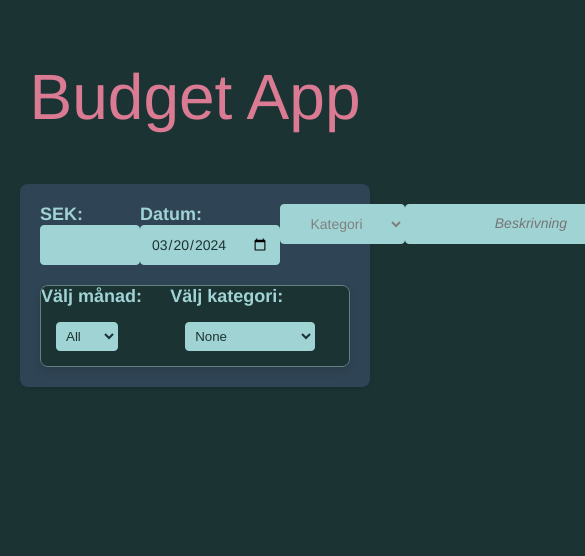
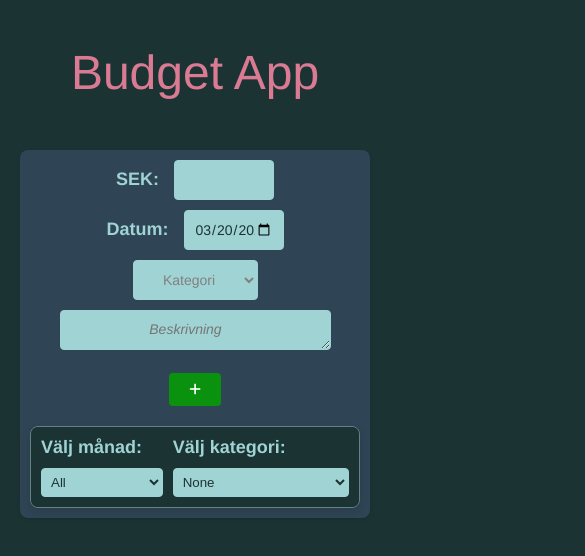
Before and after one commit to sandesa/Frontend_inlamning_4_Vue, a plain HTML site: page src/index.html in a window 390 px wide. Shown: the top 556 px of the page, 585 px wide, since content can reach past the window. Drawn offline with nearby package versions, Linux system fonts and the light colour scheme.

Commit message:
Responsive Tror jag råkade ta bort detta förut, la in det igen.

```diff
--- a/src/style.css
+++ b/src/style.css
@@ -50,9 +50,9 @@ a:hover {
 
 h1 {
   text-align: center;
-  margin-top: 60px;
+  margin-top: 45px;
   margin-bottom: 50px;
-  font-size: 4rem;
+  font-size: 3.5rem;
   font-weight: normal;
   color: #da7b93;
 }
@@ -201,7 +201,7 @@ tr:last-child {
   justify-content: center;
   align-items: center;
   margin-top: 20px;
-  margin-bottom: 20px;
+  margin-bottom: 15px;
 }
 
 .color-square {
@@ -210,3 +210,58 @@ tr:last-child {
   height: 10px;
   margin-right: 5px;
 }
+
+.Pie-P {
+  margin: 5px;
+  align-items: center;
+}
+
+@media only screen and (max-width: 915px) {
+  .container {
+    padding: 10px;
+  }
+
+  form {
+    flex-direction: column;
+    align-items: center;
+  }
+
+  input,
+  select,
+  textarea {
+    width: 100%;
+    margin-bottom: 10px;
+  }
+
+  #dateInput {
+    width: 100px;
+  }
+
+  #add-button-container {
+    margin-top: 10px;
+  }
+
+  #selectCategory,
+  #selectMonth {
+    margin: 10px 0;
+  }
+
+  .filtering div {
+    padding-top: 10px;
+  }
+
+  @media only screen and (max-width: 520px) {
+    h1 {
+      font-size: 3rem;
+    }
+
+    .filtering div {
+      padding-left: 10px;
+      padding-right: 10px;
+    }
+
+    .filtering div:first-child {
+      padding-right: 0px;
+    }
+  }
+}
```
